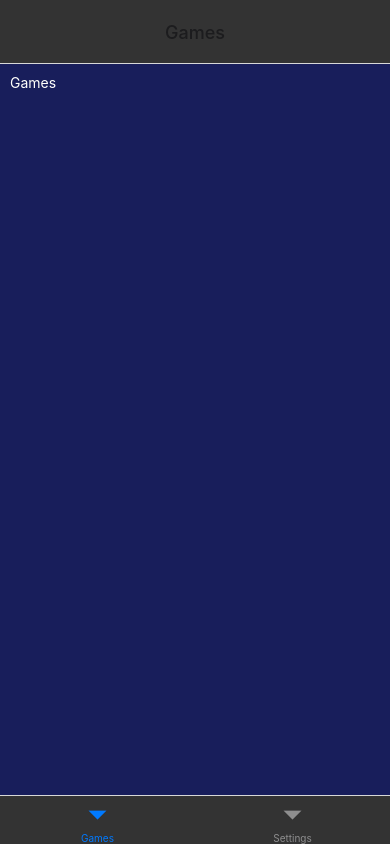
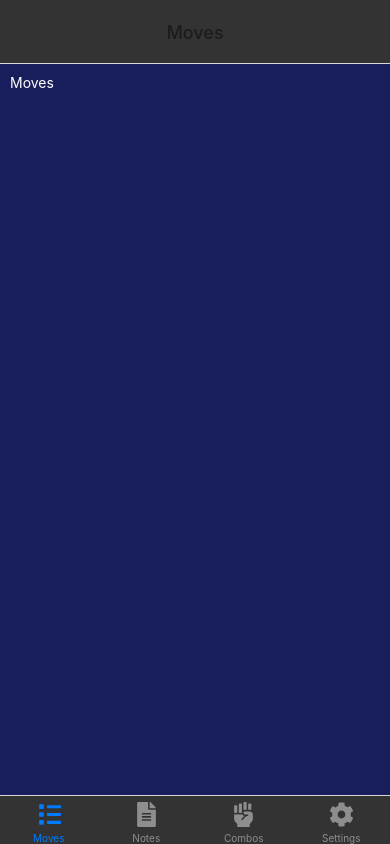
Before and after one commit to TCRodriguez/training-mode-mobile-app, a React Native app: screen / in a window 390 px wide. Built offline with nearby package versions, Linux system fonts and the light colour scheme.

Commit message:
get icons working; add svg feature libraries;

```diff
--- a/App.tsx
+++ b/App.tsx
@@ -1,10 +1,13 @@
-import { StatusBar } from 'expo-status-bar';
-import { StyleSheet, Text, View, Image } from 'react-native';
 import { createBottomTabNavigator } from '@react-navigation/bottom-tabs';
 import { NavigationContainer } from '@react-navigation/native';
-import GamesScreen from './src/screens/Games';
+import CharacterMovesScreen from './src/screens/CharacterMovesScreen';
+import NotesScreen from './src/screens/NotesScreen';
 import SettingsScreen from './src/screens/Settings';
-import { theme } from './src/styles/theme';
+import CogIcon from './assets/icons/CogIcon';
+import DocumentIcon from './assets/icons/DocumentIcon';
+import ListIcon from './assets/icons/ListIcon';
+import FistIcon from './assets/icons/FistIcon';
+import CharacterCombosScreen from './src/screens/CharacterCombosScreen';
 
 const Tab = createBottomTabNavigator();
 
@@ -18,17 +21,62 @@ export default function App() {
           headerTitleAlign: 'center',
         }}
       >
-        <Tab.Screen name="Games" component={GamesScreen} />
+        <Tab.Screen
+          name="Moves"
+          options={{
+            tabBarIcon: ({ focused, color, size }) => (
+              <ListIcon
+                width={25}
+                height={25}
+                fill={color}
+              />
+            ),
+          }}
+          component={CharacterMovesScreen}
+        />
+        <Tab.Screen
+          name="Notes"
+          options={{
+            tabBarIcon: ({ focused, color, size }) => (
+              <DocumentIcon
+                width={25}
+                height={25}
+                fill={color}
+              />
+            ),
+          }}
+          component={NotesScreen}
+        />
+        <Tab.Screen
+          name="Combos"
+          options={{
+            tabBarIcon: ({ focused, color, size }) => (
+              <FistIcon
+                width={25}
+                height={25}
+                fill={color}
+              />
+            ),
+          }}
+          component={CharacterCombosScreen}
+        />
         <Tab.Screen
           name="Settings"
-          // options={{
-          //   headerTitle: () => (
-          //     <Image
-          //       source={require('./assets/Training_Mode_Logo.png')}
-          //       style={{ width: 40, height: 40 }}
-          //     />
-          //   )
-          // }}
+          options={{
+            // headerTitle: () => (
+            //   <Image
+            //     source={require('./assets/Training_Mode_Logo.png')}
+            //     style={{ width: 40, height: 40 }}
+            //   />
+            // )
+            tabBarIcon: ({ focused, color, size }) => (
+              <CogIcon
+                width={25}
+                height={25}
+                fill={color}
+              />
+            ),
+          }}
           component={SettingsScreen}
         />
       </Tab.Navigator>
--- /dev/null
+++ b/assets/icons/CogIcon.tsx
@@ -0,0 +1,19 @@
+import { Svg, Path } from 'react-native-svg';
+
+const CogIcon = ({ width, height, fill }) => (
+  <Svg
+    xmlns="http://www.w3.org/2000/svg"
+    viewBox="0 0 512 512"
+    width={width}
+    height={height}
+    fill={fill}
+  >
+    <Path
+      d="M487.4 315.7l-42.6-24.6c4.3-23.2 4.3-47 0-70.2l42.6-24.6c4.9-2.8 7.1-8.6 5.5-14c-11.1-35.6-30-67.8-54.7-94.6c-3.8-4.1-10-5.1-14.8-2.3L380.8 110c-17.9-15.4-38.5-27.3-60.8-35.1V25.8c0-5.6-3.9-10.5-9.4-11.7c-36.7-8.2-74.3-7.8-109.2 0c-5.5 1.2-9.4 6.1-9.4 11.7V75c-22.2 7.9-42.8 19.8-60.8 35.1L88.7 85.5c-4.9-2.8-11-1.9-14.8 2.3c-24.7 26.7-43.6 58.9-54.7 94.6c-1.7 5.4.6 11.2 5.5 14L67.3 221c-4.3 23.2-4.3 47 0 70.2l-42.6 24.6c-4.9 2.8-7.1 8.6-5.5 14c11.1 35.6 30 67.8 54.7 94.6c3.8 4.1 10 5.1 14.8 2.3l42.6-24.6c17.9 15.4 38.5 27.3 60.8 35.1v49.2c0 5.6 3.9 10.5 9.4 11.7c36.7 8.2 74.3 7.8 109.2 0c5.5-1.2 9.4-6.1 9.4-11.7v-49.2c22.2-7.9 42.8-19.8 60.8-35.1l42.6 24.6c4.9 2.8 11 1.9 14.8-2.3c24.7-26.7 43.6-58.9 54.7-94.6c1.5-5.5-.7-11.3-5.6-14.1zM256 336c-44.1 0-80-35.9-80-80s35.9-80 80-80s80 35.9 80 80s-35.9 80-80 80z"
+      fill={fill}
+    />
+  </Svg>
+
+);
+
+export default CogIcon;
--- /dev/null
+++ b/assets/icons/DocumentIcon.tsx
@@ -0,0 +1,20 @@
+
+import { Svg, Path } from 'react-native-svg';
+
+const DocumentIcon = ({ width, height, fill }) => (
+  <Svg
+    xmlns="http://www.w3.org/2000/svg"
+    viewBox="0 0 384 512"
+    width={width}
+    height={height}
+    fill={fill}
+  >
+    <Path
+      d="M224 136V0H24C10.7 0 0 10.7 0 24v464c0 13.3 10.7 24 24 24h336c13.3 0 24-10.7 24-24V160H248c-13.2 0-24-10.8-24-24zm64 236c0 6.6-5.4 12-12 12H108c-6.6 0-12-5.4-12-12v-8c0-6.6 5.4-12 12-12h168c6.6 0 12 5.4 12 12v8zm0-64c0 6.6-5.4 12-12 12H108c-6.6 0-12-5.4-12-12v-8c0-6.6 5.4-12 12-12h168c6.6 0 12 5.4 12 12v8zm0-72v8c0 6.6-5.4 12-12 12H108c-6.6 0-12-5.4-12-12v-8c0-6.6 5.4-12 12-12h168c6.6 0 12 5.4 12 12zm96-114.1v6.1H256V0h6.1c6.4 0 12.5 2.5 17 7l97.9 98c4.5 4.5 7 10.6 7 16.9z"
+      fill={fill}
+    />
+  </Svg>
+
+);
+
+export default DocumentIcon;;
--- /dev/null
+++ b/assets/icons/FistIcon.tsx
@@ -0,0 +1,19 @@
+import { Svg, Path } from 'react-native-svg';
+
+const FistIcon = ({ width, height, fill }) => (
+  <Svg
+    xmlns="http://www.w3.org/2000/svg"
+    viewBox="0 0 384 512"
+    width={width}
+    height={height}
+    fill={fill}
+  >
+    <Path
+      d="M255.98 160V16c0-8.84-7.16-16-16-16h-32c-8.84 0-16 7.16-16 16v146.93c5.02-1.78 10.34-2.93 15.97-2.93h48.03zm128 95.99c-.01-35.34-28.66-63.99-63.99-63.99H207.85c-8.78 0-15.9 7.07-15.9 15.85v.56c0 26.27 21.3 47.59 47.57 47.59h35.26c9.68 0 13.2 3.58 13.2 8v16.2c0 4.29-3.59 7.78-7.88 8c-44.52 2.28-64.16 24.71-96.05 72.55l-6.31 9.47a7.994 7.994 0 0 1-11.09 2.22l-13.31-8.88a7.994 7.994 0 0 1-2.22-11.09l6.31-9.47c15.73-23.6 30.2-43.26 47.31-58.08c-17.27-5.51-31.4-18.12-38.87-34.45c-6.59 3.41-13.96 5.52-21.87 5.52h-32c-12.34 0-23.49-4.81-32-12.48C71.48 251.19 60.33 256 48 256H16c-5.64 0-10.97-1.15-16-2.95v77.93c0 33.95 13.48 66.5 37.49 90.51L63.99 448v64h255.98v-63.96l35.91-35.92A96.035 96.035 0 0 0 384 344.21l-.02-88.22zm-32.01-90.09V48c0-8.84-7.16-16-16-16h-32c-8.84 0-16 7.16-16 16v112h32c11.28 0 21.94 2.31 32 5.9zM16 224h32c8.84 0 16-7.16 16-16V80c0-8.84-7.16-16-16-16H16C7.16 64 0 71.16 0 80v128c0 8.84 7.16 16 16 16zm95.99 0h32c8.84 0 16-7.16 16-16V48c0-8.84-7.16-16-16-16h-32c-8.84 0-16 7.16-16 16v160c0 8.84 7.16 16 16 16z"
+      fill={fill}
+    />
+  </Svg>
+
+);
+
+export default FistIcon;
--- /dev/null
+++ b/assets/icons/ListIcon.tsx
@@ -0,0 +1,23 @@
+
+import { Svg, Path } from 'react-native-svg';
+
+const ListIcon = ({ width, height, fill }) => (
+  <Svg
+    xmlns="http://www.w3.org/2000/svg"
+    viewBox="0 0 384 512"
+    width={width}
+    height={height}
+    fill={fill}
+  >
+    <Path
+      d="M80 368H16a16 16 0 0 0-16 16v64a16 16 0 0 0 16 16h64a16 16 0 0 0 16-16v-64a16 16 0 0 0-16-16zm0-320H16A16 16 0 0 0 0 64v64a16 16 0 0 0 16 16h64a16 16 0 0 0 16-16V64a16 16 0 0 0-16-16zm0 160H16a16 16 0 0 0-16 16v64a16 16 0 0 0 16 16h64a16 16 0 0 0 16-16v-64a16 16 0 0 0-16-16zm416 176H176a16 16 0 0 0-16 16v32a16 16 0 0 0 16 16h320a16 16 0 0 0 16-16v-32a16 16 0 0 0-16-16zm0-320H176a16 16 0 0 0-16 16v32a16 16 0 0 0 16 16h320a16 16 0 0 0 16-16V80a16 16 0 0 0-16-16zm0 160H176a16 16 0 0 0-16 16v32a16 16 0 0 0 16 16h320a16 16 0 0 0 16-16v-32a16 16 0 0 0-16-16z"
+      fill={fill}
+    // data-darkreader-inline-fill=""
+    // style="--darkreader-inline-fill: currentColor;"
+    />
+  </Svg>
+
+);
+
+export default ListIcon;
+{/* <svg xmlns="http://www.w3.org/2000/svg" xmlns:xlink="http://www.w3.org/1999/xlink" viewBox="0 0 512 512"><path d="M80 368H16a16 16 0 0 0-16 16v64a16 16 0 0 0 16 16h64a16 16 0 0 0 16-16v-64a16 16 0 0 0-16-16zm0-320H16A16 16 0 0 0 0 64v64a16 16 0 0 0 16 16h64a16 16 0 0 0 16-16V64a16 16 0 0 0-16-16zm0 160H16a16 16 0 0 0-16 16v64a16 16 0 0 0 16 16h64a16 16 0 0 0 16-16v-64a16 16 0 0 0-16-16zm416 176H176a16 16 0 0 0-16 16v32a16 16 0 0 0 16 16h320a16 16 0 0 0 16-16v-32a16 16 0 0 0-16-16zm0-320H176a16 16 0 0 0-16 16v32a16 16 0 0 0 16 16h320a16 16 0 0 0 16-16V80a16 16 0 0 0-16-16zm0 160H176a16 16 0 0 0-16 16v32a16 16 0 0 0 16 16h320a16 16 0 0 0 16-16v-32a16 16 0 0 0-16-16z" fill="currentColor" data-darkreader-inline-fill="" style="--darkreader-inline-fill: currentColor;"></path></svg> */ }
--- a/package.json
+++ b/package.json
@@ -17,11 +17,13 @@
     "react-native": "^0.74.3",
     "react-native-safe-area-context": "4.10.1",
     "react-native-screens": "3.31.1",
+    "react-native-svg": "15.2.0",
     "styled-components": "^6.1.11"
   },
   "devDependencies": {
     "@babel/core": "^7.20.0",
     "@types/react": "~18.2.79",
+    "react-native-svg-transformer": "^1.5.0",
     "typescript": "~5.3.3"
   },
   "private": true
--- /dev/null
+++ b/src/screens/CharacterCombosScreen.tsx
@@ -0,0 +1,16 @@
+
+import GlobalContainer from '../components/Globalcontainer';
+import GlobalText from '../components/GlobalText';
+
+
+
+
+const CharacterCombosScreen = () => {
+  return (
+    <GlobalContainer>
+      <GlobalText>Combos</GlobalText>
+    </GlobalContainer>
+  );
+}
+
+export default CharacterCombosScreen;
--- /dev/null
+++ b/src/screens/CharacterMovesScreen.tsx
@@ -0,0 +1,15 @@
+import GlobalContainer from '../components/Globalcontainer';
+import GlobalText from '../components/GlobalText';
+
+
+
+
+const CharacterMovesScreen = () => {
+  return (
+    <GlobalContainer>
+      <GlobalText>Moves</GlobalText>
+    </GlobalContainer>
+  );
+}
+
+export default CharacterMovesScreen;
--- /dev/null
+++ b/src/screens/NotesScreen.tsx
@@ -0,0 +1,13 @@
+import GlobalContainer from '../components/Globalcontainer';
+import GlobalText from '../components/GlobalText';
+
+
+const NotesScreen = () => {
+  return (
+    <GlobalContainer>
+      <GlobalText>Note List</GlobalText>
+    </GlobalContainer>
+  );
+}
+
+export default NotesScreen;
```
Also changed, not shown: metro.config.js (added, +19 -0 lines), 1 other file (tests, documents, lock files or other folders).
